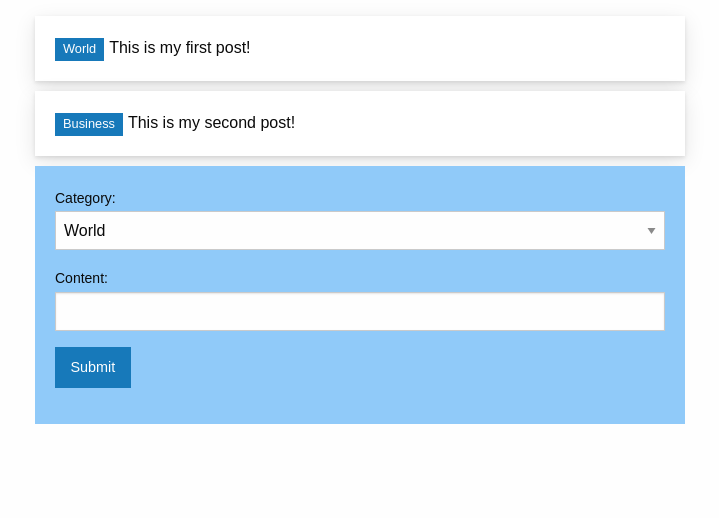
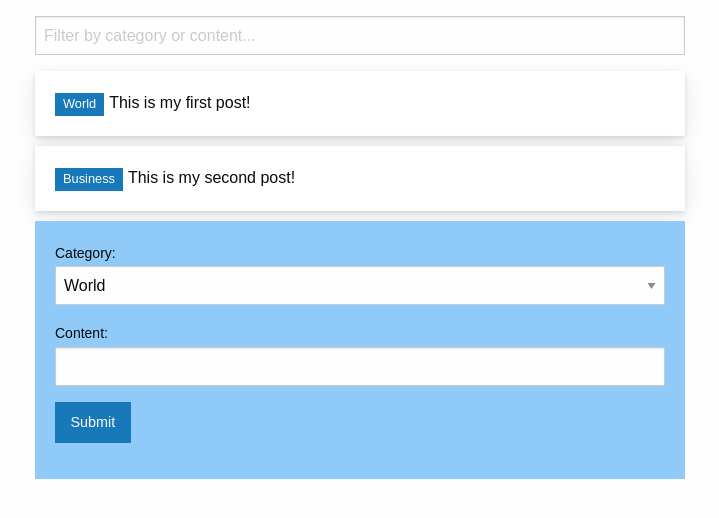
Before and after one commit to lutchobandeira/news-feed-react, a React (Create React App) app: page / in a window 1280 px wide. Shown: the top 518 px of the page, without its empty margins (280-999 px from the left). Built offline with nearby package versions, Linux system fonts and the light colour scheme.

Commit message:
Filter component.

```diff
--- a/src/App.js
+++ b/src/App.js
@@ -20,10 +20,12 @@ class Feed extends Component {
       posts: [
         {category: categories[0], content: 'This is my first post!'},
         {category: categories[1], content: 'This is my second post!'}
-      ]
+      ],
+      filteredPosts: []
     }
 
     this.handleNewPost = this.handleNewPost.bind(this);
+    this.handleFilter = this.handleFilter.bind(this);
   }
 
   handleNewPost(post) {
@@ -32,13 +34,26 @@ class Feed extends Component {
     });
   }
 
+  handleFilter(filter) {
+    this.setState({
+      filteredPosts: this.state.posts.filter((post) =>
+        post.category.toUpperCase() === filter.toUpperCase() ||
+          post.content.includes(filter)
+      )
+    });
+  }
+
   render() {
     const posts = this.state.posts.map((post, index) =>
       <Post key={index} value={post} />
     );
+    const filteredPosts = this.state.filteredPosts.map((post, index) =>
+      <Post key={index} value={post} />
+    );
     return (
       <div className="feed">
-        {posts}
+        <Filter onFilter={this.handleFilter} />
+        {filteredPosts.length > 0 ? filteredPosts : posts}
         <PostForm onSubmit={this.handleNewPost} />
       </div>
     )
@@ -95,4 +110,37 @@ class PostForm extends Component {
   }
 }
 
+class Filter extends Component {
+  constructor(props) {
+    super(props);
+    this.state = {value: ''};
+
+    this.handleChange = this.handleChange.bind(this);
+    this.handleKeyUp = this.handleKeyUp.bind(this);
+  }
+
+  handleChange(event) {
+    this.setState({value: event.target.value});
+  }
+
+  handleKeyUp(event) {
+    if (event.key === 'Enter') {
+      this.props.onFilter(this.state.value);
+    }
+  }
+
+  render() {
+    return (
+      <div>
+        <label>
+          <input type="search" value={this.state.value}
+                               onChange={this.handleChange}
+                               onKeyUp={this.handleKeyUp}
+                               placeholder="Filter by category or content..." />
+        </label>
+      </div>
+    )
+  }
+}
+
 export default App;
```
